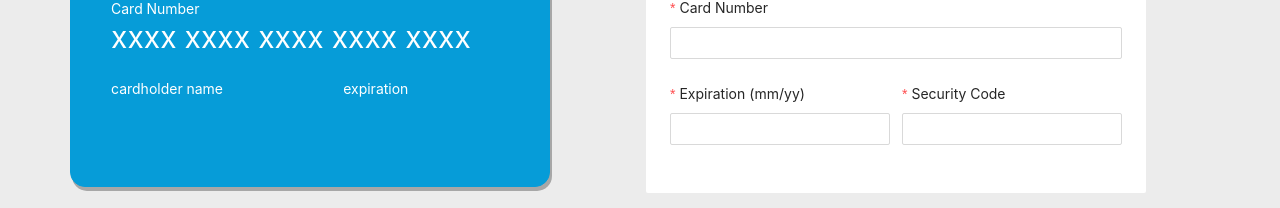
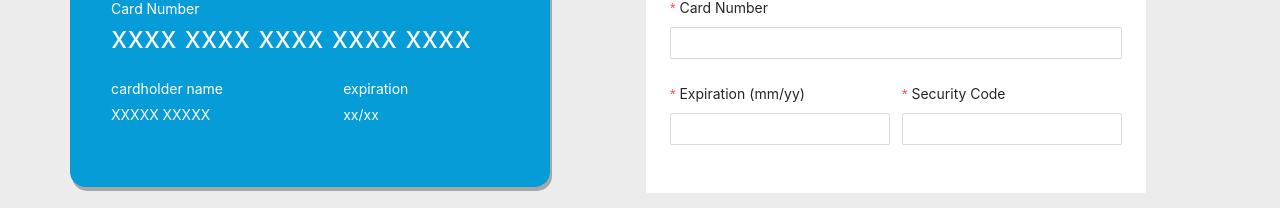
Before and after one commit to techandmedia/front-end-engineer-test, a Next.js app: page / in a window 1280 px wide. Shown: the part 143-351 px from the top of the page. Built offline with nearby package versions, Linux system fonts and the light colour scheme.

Commit message:
Card Number algorithm

```diff
--- a/components/card-details-3.js
+++ b/components/card-details-3.js
@@ -2,11 +2,19 @@ import React from "react";
 import { Col } from "antd";
 import { CardRowDescription } from "./card-row-description";
 
-export function CardHolderName() {
+const style = { marginTop: "-10px" };
+
+export function CardHolderName({ cardName, cardExpiration }) {
   return (
     <CardRowDescription>
-      <Col span={14}>cardholder name</Col>
-      <Col span={10}>expiration</Col>
+      <Col span={14}>
+        <p>cardholder name</p>
+        <p style={style}>{cardName.toUpperCase()}</p>
+      </Col>
+      <Col span={10}>
+        <p>expiration</p>
+        <p style={style}>{cardExpiration}</p>
+      </Col>
     </CardRowDescription>
   );
 }
--- a/package.json
+++ b/package.json
@@ -4,6 +4,7 @@
   "scripts": {
     "dev": "next",
     "build": "next build",
+    "export": "next build && next export",
     "start": "next start"
   },
   "dependencies": {
--- a/pages/index.js
+++ b/pages/index.js
@@ -6,11 +6,59 @@ import { CardHolderName } from "../components/card-details-3";
 
 export default function Home() {
   const [cardNumber, setCardNumber] = useState("xxxx xxxx xxxx xxxx xxxx");
+  const [cardName, setCardName] = useState("xxxxx xxxxx");
+  const [cardExpiration, setCardExpiration] = useState("xx/xx");
   function onFinishFailed(errorInfo) {
     console.log("Failed:", errorInfo);
   }
   function onFinish(value) {
     console.log("value", value);
+  }
+
+  function onNameChange(e) {
+    const name = e.target.value;
+    // If name change
+    setCardName(name);
+
+    // Change the card number
+    const newNumber = parseInt(name.replace(/^#/, ""), 10);
+    const blockOfNumber = createAStringOfNumber(newNumber);
+    setCardNumber(blockOfNumber);
+
+    // Change the expiration date
+  }
+
+  function createAStringOfNumber(newNumber) {
+    const block1 =
+      Math.random(newNumber / 1)
+        .toString(4)
+        .substring(2, 4) +
+      Math.random(newNumber / 2)
+        .toString(4)
+        .substring(2, 4);
+    const block2 =
+      Math.random(newNumber / 3)
+        .toString(4)
+        .substring(2, 4) +
+      Math.random(newNumber / 4)
+        .toString(4)
+        .substring(2, 4);
+    const block3 =
+      Math.random(newNumber / 5)
+        .toString(4)
+        .substring(2, 4) +
+      Math.random(newNumber / 6)
+        .toString(4)
+        .substring(2, 4);
+    const block4 =
+      Math.random(newNumber / 7)
+        .toString(4)
+        .substring(2, 4) +
+      Math.random(newNumber / 8)
+        .toString(4)
+        .substring(2, 4);
+    const final = block1 + " " + block2 + " " + block3 + " " + block4;
+    return final;
   }
 
   return (
@@ -20,7 +68,10 @@ export default function Home() {
           <div className="credit-card">
             <CardLogo />
             <CardNumber cardNumber={cardNumber} />
-            <CardHolderName />
+            <CardHolderName
+              cardName={cardName}
+              cardExpiration={cardExpiration}
+            />
           </div>
         </Col>
         <Col span={12}>
@@ -37,7 +88,7 @@ export default function Home() {
                 name="name"
                 rules={[{ required: true, message: "Please input your name!" }]}
               >
-                <Input onChange={(e, and) => setCardNumber(e.target.value)} />
+                <Input onChange={(e) => onNameChange(e)} />
               </Form.Item>
 
               <Form.Item
```
Also changed, not shown: 1 other file (tests, documents, lock files or other folders).
